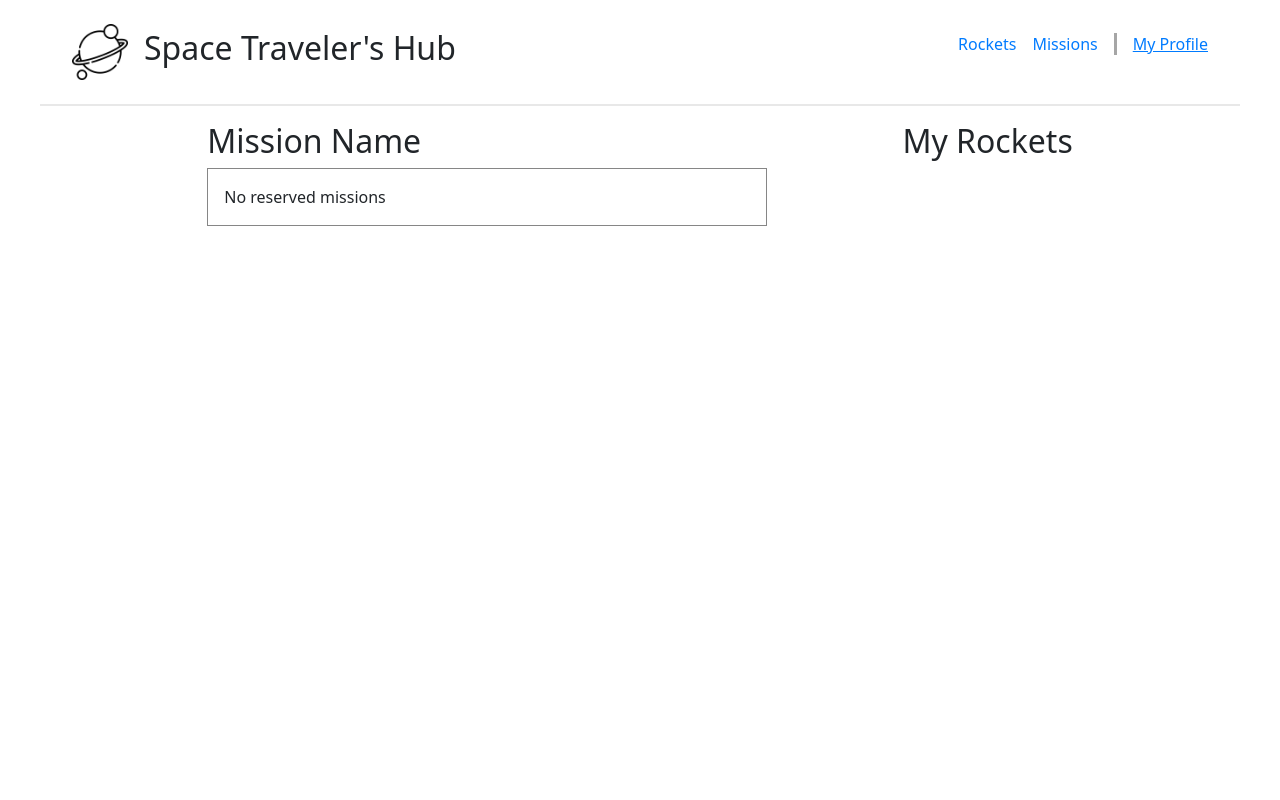
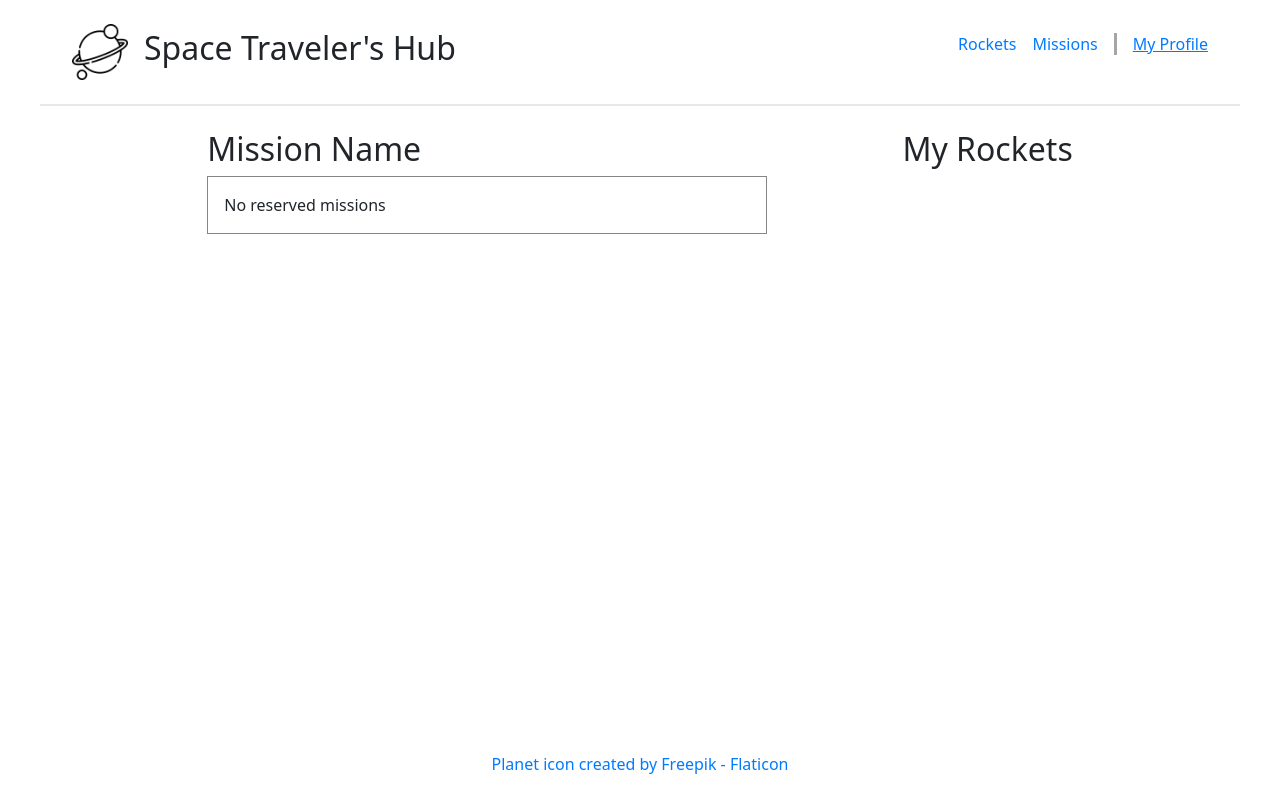
Before and after one commit to badger-99/space-travelers-hub, a React (Create React App) app: page /my_profile in a window 1280 px wide. Built offline with nearby package versions, Linux system fonts and the light colour scheme.

Commit message:
Add footer with icon attribution link

```diff
--- a/src/App.css
+++ b/src/App.css
@@ -12,7 +12,7 @@ nav {
   align-items: center;
   padding: 1.5rem 2rem;
   border-bottom: 2px solid #e8e8e8;
-  margin-bottom: 1rem;
+  margin-bottom: 1.5rem;
 }
 
 nav img {
@@ -93,6 +93,10 @@ li {
   border: 1.5px solid #868686;
 }
 
+#missions {
+  padding-bottom: 5rem;
+}
+
 table td,
 table th {
   border: 1px solid black;
@@ -117,3 +121,18 @@ table th {
   padding: 1rem;
   width: 35rem;
 }
+
+#footer {
+  display: flex;
+  justify-content: center;
+  position: absolute;
+  width: 100%;
+  bottom: 0;
+  height: 4rem;
+  padding: 3rem 0 3rem 0;
+}
+
+#footer a {
+  color: #007bff;
+  text-decoration: none;
+}
--- a/src/App.js
+++ b/src/App.js
@@ -4,6 +4,7 @@ import Navigation from './components/Navigation';
 import MyProfile from './components/MyProfile';
 import Rockets from './components/Rockets';
 import Missions from './pages/Missions';
+import Footer from './components/Footer';
 
 const App = () => (
   <>
@@ -12,8 +13,8 @@ const App = () => (
       <Route path="/" element={<Rockets />} />
       <Route path="/my_profile" element={<MyProfile />} />
       <Route path="/missions" element={<Missions />} />
-
     </Routes>
+    <Footer />
   </>
 );
 
--- /dev/null
+++ b/src/components/Footer.js
@@ -0,0 +1,8 @@
+const Footer = () => (
+  <div id="footer">
+    <a href="https://www.flaticon.com/free-icons/planet" title="planet icons">
+      Planet icon created by Freepik - Flaticon
+    </a>
+  </div>
+);
+export default Footer;
--- a/src/components/ListItems.jsx
+++ b/src/components/ListItems.jsx
@@ -13,7 +13,7 @@ const ListItems = () => {
   }, [dispatch, missions]);
 
   return (
-    <>
+    <section id="missions">
       <Table responsive="xs">
         <thead>
           <tr>
@@ -53,7 +53,7 @@ const ListItems = () => {
 
         </tbody>
       </Table>
-    </>
+    </section>
   );
 };
 
--- a/src/index.css
+++ b/src/index.css
@@ -19,3 +19,8 @@ body {
   -webkit-font-smoothing: antialiased;
   -moz-osx-font-smoothing: grayscale;
 }
+
+#root {
+  min-height: 100vh;
+  position: relative;
+}
```
